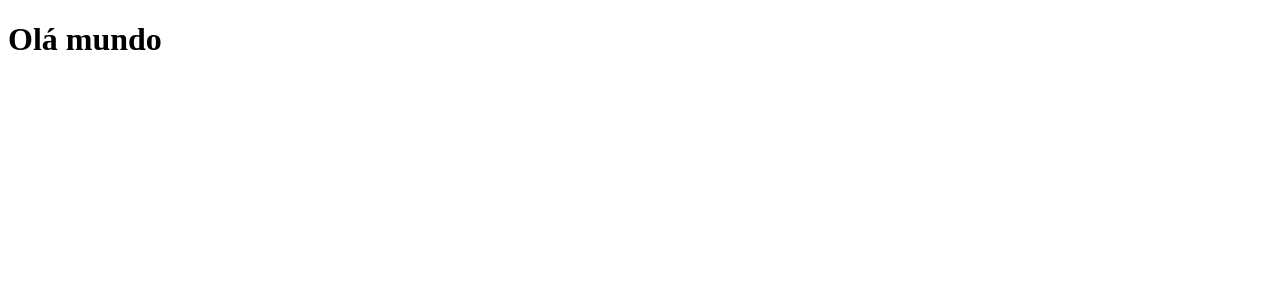
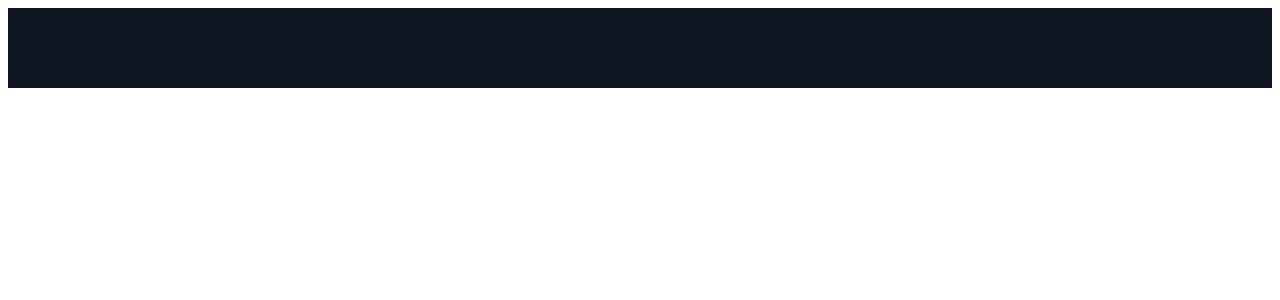
Before and after one commit to loudias88/produtora-de-audio, a React (Create React App) app: page / in a window 1280 px wide. Shown: the top 300 px of the page. Built offline with nearby package versions, Linux system fonts and the light colour scheme.

Commit message:
add Routes

```diff
--- a/src/App.js
+++ b/src/App.js
@@ -1,9 +1,10 @@
 import React from "react";
+import { Navbar } from "./components";
 
 function App() {
   return (
     <div className="App">
-      <h1>Olá mundo</h1>
+      <Navbar />
     </div>
   );
 }
--- a/src/components/Navbar/Navbar.elements.js
+++ b/src/components/Navbar/Navbar.elements.js
@@ -1,4 +1,5 @@
-import styled from 'styled-components'
+import styled from 'styled-components';
+import { Container } from '../../globalStyles';
 
 export const Nav = styled.nav`
     background: #101522;
@@ -10,5 +11,12 @@
     position: sticky;
     top: 0;
     z-index: 999;
+`;
 
-`
+export const NavbarContainer = styled(Container)`
+    display: flex;
+    justify-content: space-between;
+    height: 80px;
+
+    ${Container}
+`;
--- /dev/null
+++ b/src/globalStyles.js
@@ -0,0 +1,27 @@
+import styled, {createGlobalStyle} from 'styled-components'
+
+const GlobalStyle = createGlobalStyle`
+* {
+    box-sizing: border-box;
+    margin: 0;
+    padding: 0;
+    font-family: 'Source Sans Pro', sans-serif;
+}
+`;
+
+export const Container = styled.div`
+z-index: 1;
+width: 100%;
+max-width: 1300px;
+margin-right: auto;
+margin-left: auto;
+padding-right: 50px;
+padding-left: 50px;
+
+@media screen and (max-width: 991px) {
+    padding-right: 30px;
+    padding-left: 30px;
+}
+`;
+
+export default GlobalStyle
```
Lines whose indentation alone changed are shown as unchanged.
